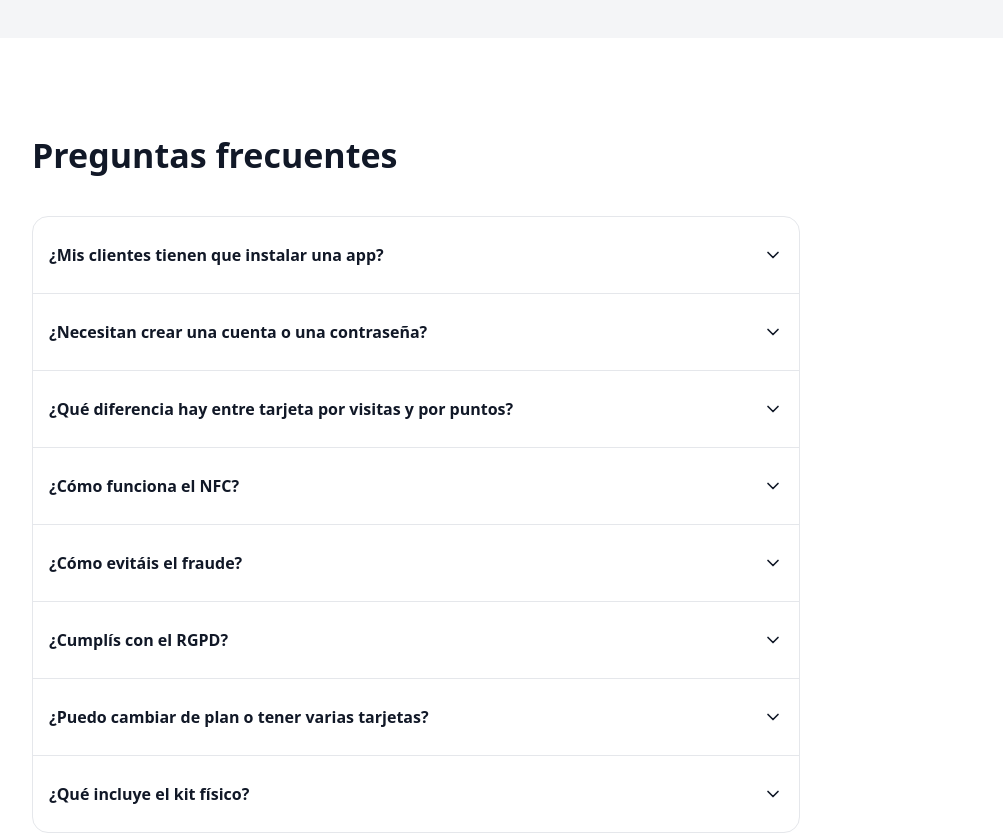
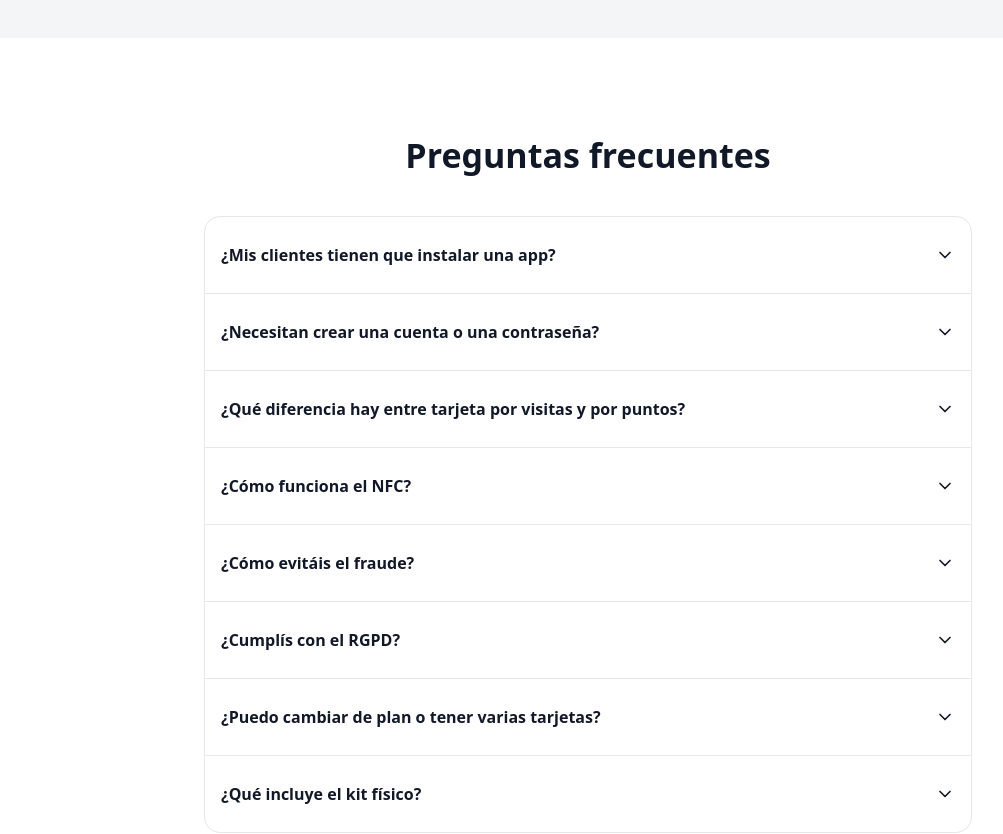
Before and after one commit to pablon04/FidelityCard, a React (Vite) app: page / in a window 1280 px wide. Shown: the part 5740-6574 px from the top of the page, without its empty margins (52-1055 px from the left). Built offline with nearby package versions, Linux system fonts and the light colour scheme.

Commit message:
landing v5

```diff
--- a/src/features/landing/LandingPage.jsx
+++ b/src/features/landing/LandingPage.jsx
@@ -28,12 +28,23 @@ const btn =
 const btnPrimary = `${btn} bg-primary text-on-primary hover:bg-primary-hover`
 const btnSecondary = `${btn} border-[1.5px] border-border bg-surface text-text hover:bg-bg-muted`
 
-function Section({ id, title, intro, children, muted }) {
+function Section({ id, title, intro, children, muted, center }) {
   return (
     <section id={id} className={cn('scroll-mt-16 py-16 md:py-24', muted && 'bg-bg-muted')}>
       <div className="mx-auto max-w-6xl px-4 sm:px-5">
-        <h2 className="max-w-2xl text-2xl font-bold md:text-[34px] md:leading-[42px]">{title}</h2>
-        {intro && <p className="mt-3 max-w-2xl text-lg text-text-muted">{intro}</p>}
+        <h2
+          className={cn(
+            'max-w-2xl text-2xl font-bold md:text-[34px] md:leading-[42px]',
+            center && 'mx-auto text-center',
+          )}
+        >
+          {title}
+        </h2>
+        {intro && (
+          <p className={cn('mt-3 max-w-2xl text-lg text-text-muted', center && 'mx-auto text-center')}>
+            {intro}
+          </p>
+        )}
         <div className="mt-10">{children}</div>
       </div>
     </section>
@@ -319,8 +330,8 @@ function Trust() {
 
 function Faq() {
   return (
-    <Section id="faq" title="Preguntas frecuentes" className="items-center content-center justify-center">
-      <div className=" max-w-3xl divide-y divide-border-subtle rounded-card border border-border-subtle">
+    <Section id="faq" title="Preguntas frecuentes" center>
+      <div className="mx-auto max-w-3xl divide-y divide-border-subtle rounded-card border border-border-subtle">
         {FAQ.map((f) => (
           <details key={f.q} className="group p-4">
             <summary className="flex min-h-[44px] cursor-pointer list-none items-center justify-between gap-4 font-semibold [&::-webkit-details-marker]:hidden">
```
